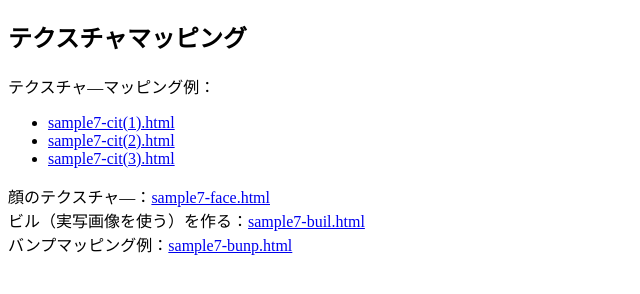
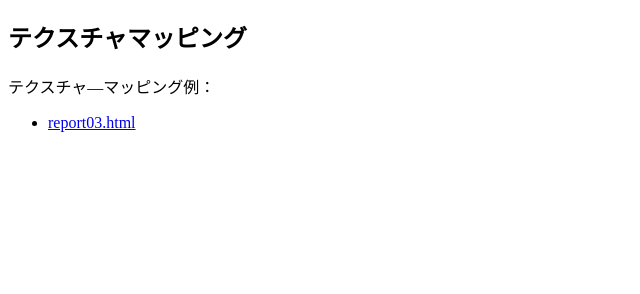
Before and after one commit to ST2132094/test05, a plain HTML site: page index.html in a window 1280 px wide. Shown: the part 70-364 px from the top of the page, without its empty margins (0-640 px from the left). Drawn offline with Linux system fonts and the light colour scheme.

Commit message:
Update index.html

```diff
--- a/index.html
+++ b/index.html
@@ -10,13 +10,7 @@
     <p>
         テクスチャ―マッピング例：
         <ul>
-            <li><a href="sample7-cit(1).html">sample7-cit(1).html</a></li>
-            <li><a href="sample7-cit(2).html">sample7-cit(2).html</a></li>
-            <li><a href="sample7-cit(3).html">sample7-cit(3).html</a></li>
+            <li><a href="report03.html">report03.html</a></li>
         </ul>
-        顔のテクスチャ―：<a href="sample7-face.html">sample7-face.html</a><br>
-        ビル（実写画像を使う）を作る：<a href="sample7-buil.html">sample7-buil.html</a><br>
-        バンプマッピング例：<a href="sample7-bump.html">sample7-bunp.html</a><br>
-    </p>
 </body>
 </html>
```
